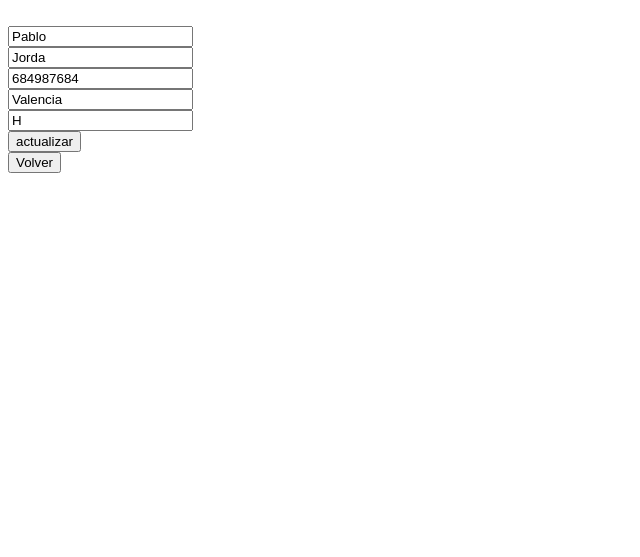
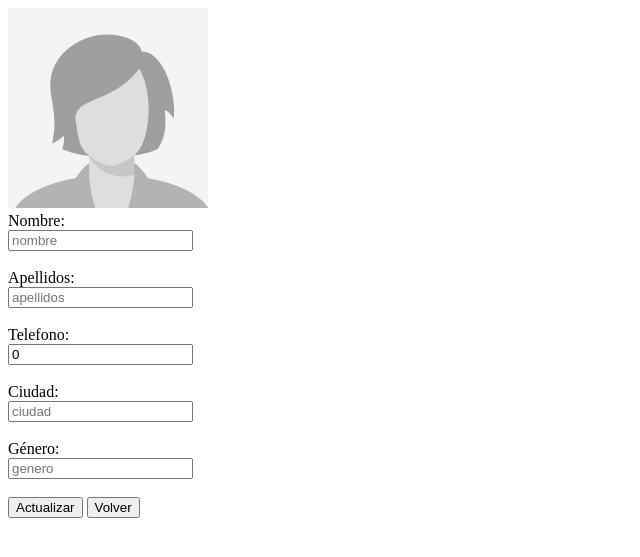
Before and after one commit to Pjorda96/lolitos, a PHP site: page /public/views/verPerfil.php in a window 1280 px wide. Shown: the top 557 px of the page, without its empty margins (0-640 px from the left). Run offline with PHP 8.4, Linux system fonts and the light colour scheme; data comes from the database, SQL or seed files in the repository.

Commit message:
cambios en el index y en el ver perfil

```diff
--- a/Floridacar/index.php
+++ b/Floridacar/index.php
@@ -7,4 +7,4 @@
  */
 
 
-header('Location: public/index.php');
+header('Location: public/');
--- a/Floridacar/public/views/verPerfil.php
+++ b/Floridacar/public/views/verPerfil.php
@@ -12,8 +12,8 @@ use Car\models\Usuario;
 use Car\models\Session;
 
 $baseDatos=new Usuario();
-$baseDatos->getOne('pajoga');
-$baseDatos->leerDatos('pajoga');
+$baseDatos->getOne('dafeca');
+$baseDatos->leerDatos('dafeca');
 
 $sesion = new Session();
 /*if ($_SESSION['user'] != $baseDatos->getUsuario()){
@@ -29,16 +29,38 @@ $sesion = new Session();
   </head>
   <body>
     <form class="" action="index.html" method="post" onsubmit="">
+      <img src="
+      <?php
+      if ($baseDatos->getGenero() == "Hombre"){
+          echo "http://34.243.177.174/Floridacar/public/images/hombre_generico.jpg";
+      } else {
+          echo "http://34.243.177.174/Floridacar/public/images/mujer_generico.jpg";
+      }
+      ?>" alt="Hombre" height="200" width="200">
       <input type="hidden" placeholder="user" id="usuario" name="usuario" value="<?=$baseDatos->getUsuario()?>" readonly><br>
-      <input type="text" placeholder="nombre" id="nombre" name="nombre" value="<?=$baseDatos->getNombre()?>" readonly><br>
-      <input type="text" placeholder="apellidos" id="apellidos" name="apellidos" value="<?=$baseDatos->getApellidos()?>" readonly><br>
-      <input type="tel" placeholder="telefono" id="telefono" name="telefono" value="<?=$baseDatos->getTelefono()?>" readonly><br>
-      <input type="text" placeholder="Ciudad" id="ciudad" name="ciudad" value="<?=$baseDatos->getLocalidad()?>" readonly><br>
-      <input type="text" placeholder="Genero" id="genero" name="genero" value="<?=$baseDatos->getGenero()?>" readonly><br>
-      <input type="button" onclick="location.href='../modificarPerfil.php';" value="actualizar" />
-      <input type="hidden" name="id" value="">
+        <div>
+            <label for="nombre">Nombre:</label><br>
+            <input type="text" placeholder="nombre" id="nombre" name="nombre" value="<?=$baseDatos->getNombre()?>" readonly>
+        </div><br>
+        <div>
+            <label for="nombre">Apellidos:</label><br>
+            <input type="text" placeholder="apellidos" id="apellidos" name="apellidos" value="<?=$baseDatos->getApellidos()?>" readonly>
+        </div><br>
+        <div>
+            <label for="nombre">Telefono:</label><br>
+            <input type="text" placeholder="telefono" id="telefono" name="telefono" value="<?=$baseDatos->getTelefono()?>" readonly>
+        </div><br>
+        <div>
+            <label for="nombre">Ciudad:</label><br>
+            <input type="text" placeholder="ciudad" id="ciudad" name="ciudad" value="<?=$baseDatos->getLocalidad()?>" readonly>
+        </div><br>
+        <div>
+            <label for="nombre">Género:</label><br>
+            <input type="text" placeholder="genero" id="genero" name="genero" value="<?=$baseDatos->getGenero()?>" readonly>
+        </div><br>
+        <input type="button" onclick="location.href='../modificarPerfil.php';" value="Actualizar" />
+    <button onclick="">Volver</button>
     </form>
 
-  <button onclick="">Volver</button>
   </body>
 </html>
```
